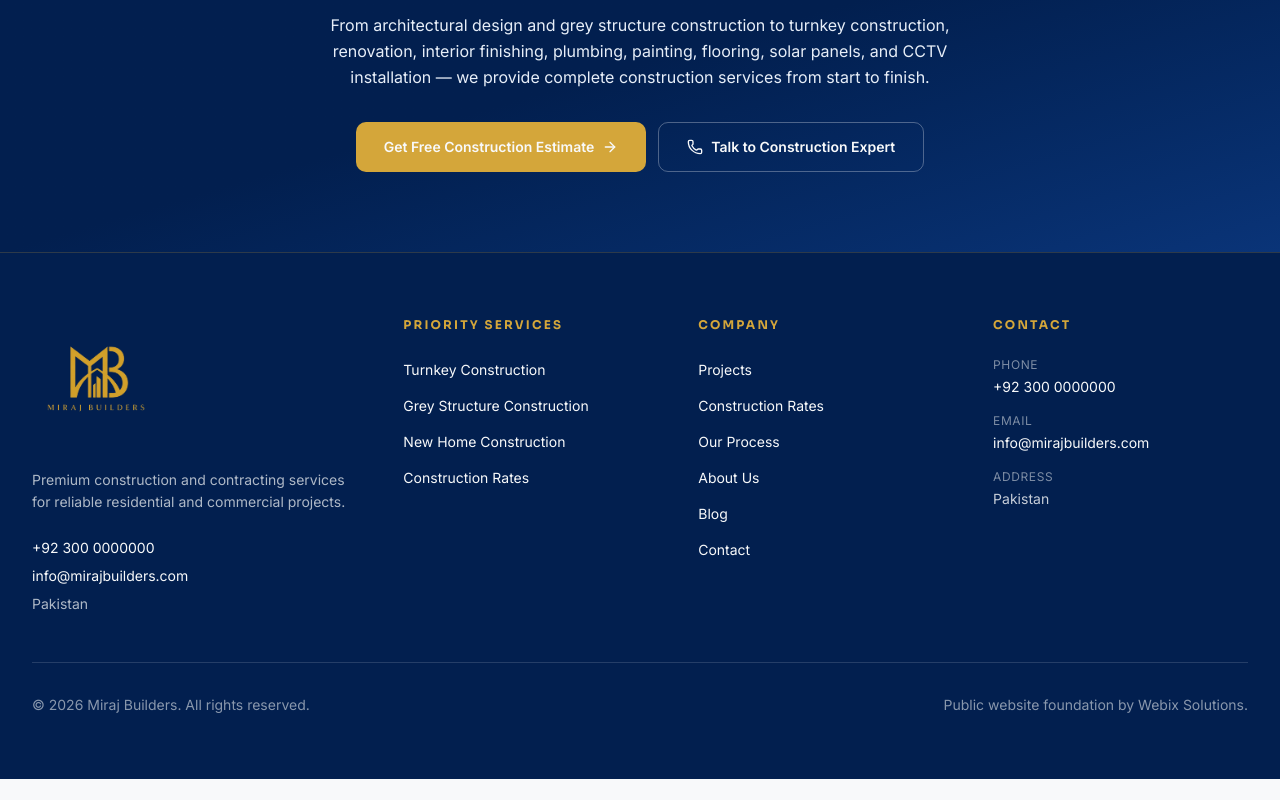
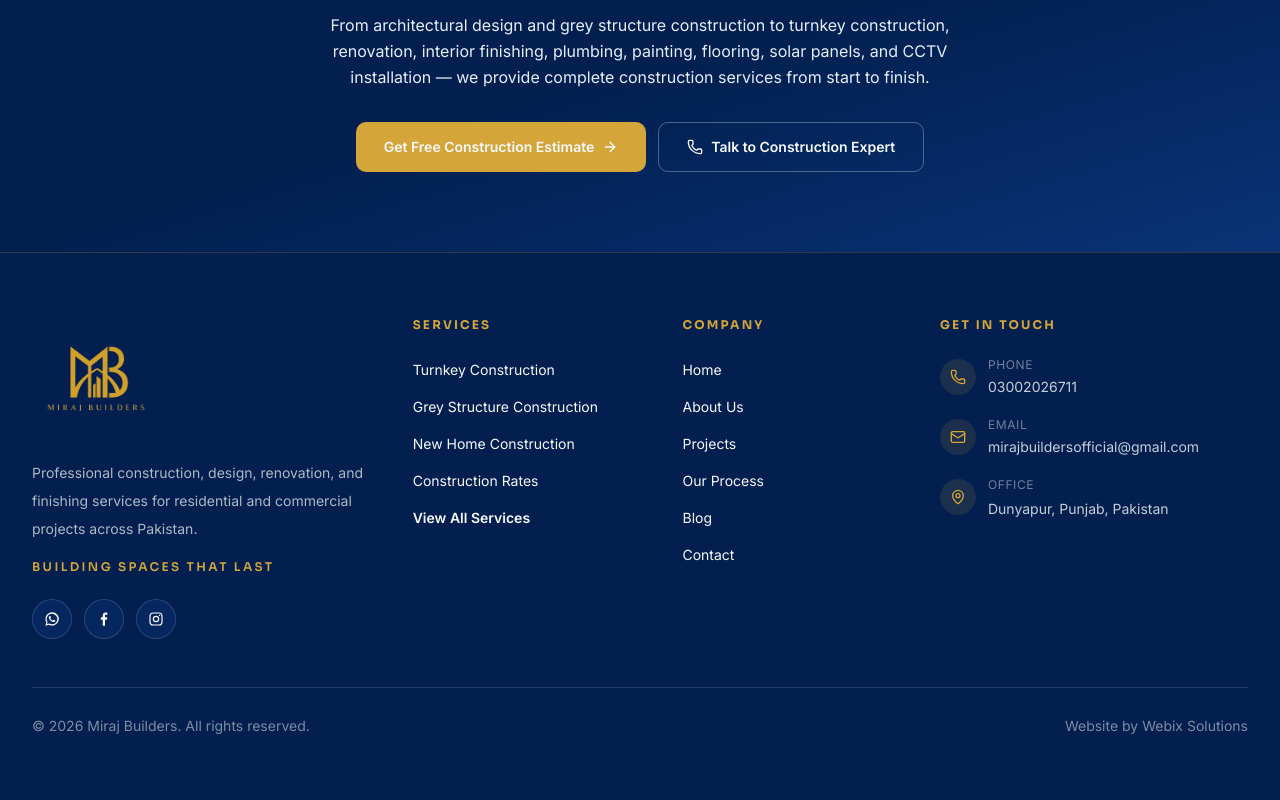
Before and after one commit to hashamdev-webix/miraj-builders, a Next.js app: page / in a window 1280 px wide. Shown: the part 6958-7758 px from the top of the page. Before the commit the page ends 7737 px from the top, so only its background shows below. Built offline with nearby package versions, Linux system fonts and the light colour scheme.

Commit message:
Fix footer icons and details

```diff
--- a/app/contact/page.tsx
+++ b/app/contact/page.tsx
@@ -45,6 +45,8 @@ const contactPageJsonLd = {
     areaServed: "Pakistan",
     address: {
       "@type": "PostalAddress",
+      addressLocality: "Dunyapur",
+      addressRegion: "Punjab",
       addressCountry: "PK",
     },
     contactPoint: {
--- a/components/Footer.tsx
+++ b/components/Footer.tsx
@@ -1,7 +1,85 @@
+import Image from "next/image";
 import Link from "next/link";
-import Image from "next/image";
+import {
+  Mail,
+  MapPin,
+  Phone,
+} from "lucide-react";
 import { SITE } from "@/lib/site";
 import { SERVICE_GROUPS } from "@/lib/routes";
+
+const companyLinks = [
+  { title: "Home", href: "/" },
+  { title: "About Us", href: "/about/" },
+  { title: "Projects", href: "/projects/" },
+  { title: "Our Process", href: "/process/" },
+  { title: "Blog", href: "/blog/" },
+  { title: "Contact", href: "/contact/" },
+];
+
+function FacebookIcon({ className = "" }: { className?: string }) {
+  return (
+    <svg
+      className={className}
+      viewBox="0 0 24 24"
+      fill="currentColor"
+      aria-hidden
+    >
+      <path d="M13.5 22v-9h3l.5-3.5h-3.5V7.25c0-1.01.28-1.7 1.75-1.7H17V2.42c-.3-.04-1.35-.12-2.57-.12-2.55 0-4.3 1.56-4.3 4.42V9.5H7.25V13h2.88v9h3.37Z" />
+    </svg>
+  );
+}
+
+function InstagramIcon({ className = "" }: { className?: string }) {
+  return (
+    <svg
+      className={className}
+      viewBox="0 0 24 24"
+      fill="none"
+      stroke="currentColor"
+      strokeWidth="1.8"
+      aria-hidden
+    >
+      <rect x="3" y="3" width="18" height="18" rx="5" />
+      <circle cx="12" cy="12" r="4" />
+      <circle cx="17.4" cy="6.6" r="1" fill="currentColor" stroke="none" />
+    </svg>
+  );
+}
+
+function WhatsAppIcon({ className = "" }: { className?: string }) {
+  return (
+    <svg
+      className={className}
+      viewBox="0 0 24 24"
+      fill="currentColor"
+      aria-hidden
+    >
+      <path d="M12.04 2a9.82 9.82 0 0 0-8.5 14.73L2 22l5.4-1.42A9.94 9.94 0 1 0 12.04 2Zm0 17.99a8 8 0 0 1-4.08-1.12l-.29-.17-3.2.84.86-3.12-.19-.32a7.93 7.93 0 1 1 6.9 3.89Zm4.35-5.94c-.24-.12-1.41-.7-1.63-.78-.22-.08-.38-.12-.54.12-.16.24-.62.78-.76.94-.14.16-.28.18-.52.06-.24-.12-1.01-.37-1.93-1.19a7.21 7.21 0 0 1-1.33-1.65c-.14-.24-.01-.37.1-.49.11-.11.24-.28.36-.42.12-.14.16-.24.24-.4.08-.16.04-.3-.02-.42-.06-.12-.54-1.3-.74-1.78-.19-.47-.39-.4-.54-.41h-.46c-.16 0-.42.06-.64.3-.22.24-.84.82-.84 2s.86 2.32.98 2.48c.12.16 1.69 2.58 4.1 3.62.57.25 1.02.4 1.37.51.58.18 1.1.16 1.51.1.46-.07 1.41-.58 1.61-1.14.2-.56.2-1.04.14-1.14-.06-.1-.22-.16-.46-.28Z" />
+    </svg>
+  );
+}
+
+const socialItems = [
+  {
+    label: "WhatsApp",
+    href: `https://wa.me/${SITE.whatsapp}`,
+    icon: WhatsAppIcon,
+    external: true,
+  },
+  {
+    label: "Facebook",
+    href: SITE.socials.facebook,
+    icon: FacebookIcon,
+    external: false,
+  },
+  {
+    label: "Instagram",
+    href: SITE.socials.instagram,
+    icon: InstagramIcon,
+    external: false,
+  },
+];
 
 export default function Footer() {
   const currentYear = new Date().getFullYear();
@@ -9,10 +87,12 @@ export default function Footer() {
 
   return (
     <footer className="border-t border-accent-500/20 bg-brand-900 text-surface-50">
-      <div className="mx-auto max-w-7xl px-6 py-16 lg:px-8">
-        <div className="grid gap-10 lg:grid-cols-[1.3fr_1fr_1fr_1fr]">
-          {/* Brand & Contact */}
-          <div className="lg:col-span-1">
+      <div className="mx-auto max-w-7xl px-6 py-14 lg:px-8 lg:py-16">
+        <div className="grid gap-x-12 gap-y-12 sm:grid-cols-2 lg:grid-cols-[1.35fr_0.9fr_0.85fr_1.25fr]">
+          {/* Brand */}
+          <div>
+            <Link href="/" className="inline-block">
+              <span className="sr-only">{SITE.name}</span>
               <Image
                 src={SITE.assets.logoTransparent}
                 alt={`${SITE.name} logo`}
@@ -20,45 +100,67 @@ export default function Footer() {
                 height={47}
                 className="h-auto w-28 lg:w-32"
               />
-            <p className="mt-6 font-body text-sm leading-relaxed text-surface-50/70">
-              Premium construction and contracting services for reliable
-              residential and commercial projects.
+            </Link>
+            <p className="mt-2 max-w-sm font-body text-sm leading-7 text-surface-50/70">
+              Professional construction, design, renovation, and finishing
+              services for residential and commercial projects across Pakistan.
             </p>
-            <div className="mt-6 space-y-2">
+            <p className="mt-4 font-heading text-xs font-semibold uppercase tracking-[0.2em] text-accent-500">
+              {SITE.tagline}
+            </p>
+
+            <div className="mt-6 flex items-center gap-3" aria-label="Social media">
+              {socialItems.map(({ label, href, icon: Icon, external }) =>
+                external ? (
                   <a
-                href={`tel:${SITE.phone}`}
-                className="block font-body text-sm text-accent-500 transition hover:text-accent-600"
+                    key={label}
+                    href={href}
+                    target="_blank"
+                    rel="noreferrer"
+                    aria-label={label}
+                    className="flex h-10 w-10 items-center justify-center rounded-full border border-surface-50/15 bg-brand-700/40 text-surface-50/80 transition-all hover:-translate-y-0.5 hover:border-accent-500 hover:bg-accent-500 hover:text-brand-900"
                   >
-                {SITE.phone}
+                    <Icon className="h-4 w-4" />
                   </a>
-              <a
-                href={`mailto:${SITE.email}`}
-                className="block font-body text-sm text-accent-500 transition hover:text-accent-600"
+                ) : (
+                  <Link
+                    key={label}
+                    href={href}
+                    aria-label={`${label} — Home`}
+                    title={`${label} link coming soon`}
+                    className="flex h-10 w-10 items-center justify-center rounded-full border border-surface-50/15 bg-brand-700/40 text-surface-50/80 transition-all hover:-translate-y-0.5 hover:border-accent-500 hover:bg-accent-500 hover:text-brand-900"
                   >
-                {SITE.email}
-              </a>
-              <p className="font-body text-sm text-surface-50/70">
-                {SITE.address}
-              </p>
+                    <Icon className="h-4 w-4" />
+                  </Link>
+                ),
+              )}
             </div>
           </div>
 
           {/* Priority Services */}
           <div>
             <h3 className="font-heading text-xs font-bold uppercase tracking-[0.18em] text-accent-500">
-              Priority Services
+              Services
             </h3>
             <ul className="mt-6 space-y-3">
               {priorityServices.map((service) => (
                 <li key={service.href}>
                   <Link
                     href={service.href}
-                    className="font-body text-sm text-surface-50/80 transition hover:text-accent-500"
+                    className="font-body text-sm leading-6 text-surface-50/75 transition hover:text-accent-500"
                   >
                     {service.title}
                   </Link>
                 </li>
               ))}
+              <li>
+                <Link
+                  href="/services/"
+                  className="inline-flex font-body text-sm font-semibold text-accent-500 transition hover:text-accent-600"
+                >
+                  View All Services
+                </Link>
+              </li>
             </ul>
           </div>
 
@@ -68,105 +170,85 @@ export default function Footer() {
               Company
             </h3>
             <ul className="mt-6 space-y-3">
-              <li>
+              {companyLinks.map((item) => (
+                <li key={item.href}>
                   <Link
-                  href="/projects/"
-                  className="font-body text-sm text-surface-50/80 transition hover:text-accent-500"
+                    href={item.href}
+                    className="font-body text-sm leading-6 text-surface-50/75 transition hover:text-accent-500"
                   >
-                  Projects
+                    {item.title}
                   </Link>
                 </li>
-              <li>
-                <Link
-                  href="/construction-rates/"
-                  className="font-body text-sm text-surface-50/80 transition hover:text-accent-500"
-                >
-                  Construction Rates
-                </Link>
-              </li>
-              <li>
-                <Link
-                  href="/process/"
-                  className="font-body text-sm text-surface-50/80 transition hover:text-accent-500"
-                >
-                  Our Process
-                </Link>
-              </li>
-              <li>
-                <Link
-                  href="/about/"
-                  className="font-body text-sm text-surface-50/80 transition hover:text-accent-500"
-                >
-                  About Us
-                </Link>
-              </li>
-              <li>
-                <Link
-                  href="/blog/"
-                  className="font-body text-sm text-surface-50/80 transition hover:text-accent-500"
-                >
-                  Blog
-                </Link>
-              </li>
-              <li>
-                <Link
-                  href="/contact/"
-                  className="font-body text-sm text-surface-50/80 transition hover:text-accent-500"
-                >
-                  Contact
-                </Link>
-              </li>
+              ))}
             </ul>
           </div>
 
           {/* Contact */}
           <div>
             <h3 className="font-heading text-xs font-bold uppercase tracking-[0.18em] text-accent-500">
-              Contact
+              Get in Touch
             </h3>
-            <div className="mt-6 space-y-4">
-              <div>
-                <p className="font-body text-xs uppercase tracking-wider text-surface-50/50">
-                  Phone
-                </p>
+            <address className="mt-6 space-y-5 not-italic">
               <a
                 href={`tel:${SITE.phone}`}
-                  className="mt-1 block font-body text-sm text-surface-50/80 transition hover:text-accent-500"
+                className="group flex items-start gap-3"
               >
+                <span className="mt-0.5 flex h-9 w-9 shrink-0 items-center justify-center rounded-full bg-accent-500/12 text-accent-500 transition group-hover:bg-accent-500 group-hover:text-brand-900">
+                  <Phone className="h-4 w-4" aria-hidden />
+                </span>
+                <span>
+                  <span className="block font-body text-xs uppercase tracking-wider text-surface-50/45">
+                    Phone
+                  </span>
+                  <span className="mt-1 block font-body text-sm text-surface-50/80 transition group-hover:text-accent-500">
                     {SITE.phone}
+                  </span>
+                </span>
               </a>
-              </div>
-              <div>
-                <p className="font-body text-xs uppercase tracking-wider text-surface-50/50">
-                  Email
-                </p>
+
               <a
                 href={`mailto:${SITE.email}`}
-                  className="mt-1 block font-body text-sm text-surface-50/80 transition hover:text-accent-500"
+                className="group flex items-start gap-3"
               >
+                <span className="mt-0.5 flex h-9 w-9 shrink-0 items-center justify-center rounded-full bg-accent-500/12 text-accent-500 transition group-hover:bg-accent-500 group-hover:text-brand-900">
+                  <Mail className="h-4 w-4" aria-hidden />
+                </span>
+                <span className="min-w-0">
+                  <span className="block font-body text-xs uppercase tracking-wider text-surface-50/45">
+                    Email
+                  </span>
+                  <span className="mt-1 block break-all font-body text-sm text-surface-50/80 transition group-hover:text-accent-500">
                     {SITE.email}
+                  </span>
+                </span>
               </a>
+
+              <div className="flex items-start gap-3">
+                <span className="mt-0.5 flex h-9 w-9 shrink-0 items-center justify-center rounded-full bg-accent-500/12 text-accent-500">
+                  <MapPin className="h-4 w-4" aria-hidden />
+                </span>
+                <span>
+                  <span className="block font-body text-xs uppercase tracking-wider text-surface-50/45">
+                    Office
+                  </span>
+                  <span className="mt-1 block font-body text-sm leading-6 text-surface-50/80">
+                    {SITE.address}
+                  </span>
+                </span>
               </div>
-              <div>
-                <p className="font-body text-xs uppercase tracking-wider text-surface-50/50">
-                  Address
-                </p>
-                <p className="mt-1 font-body text-sm text-surface-50/80">
-                  {SITE.address}
-                </p>
-              </div>
-            </div>
+
+            </address>
           </div>
         </div>
 
         {/* Bottom bar */}
-        <div className="mt-12 border-t border-brand-100/15 pt-8">
-          <div className="flex flex-col items-center justify-between gap-4 lg:flex-row">
-            <p className="font-body text-sm text-surface-50/55">
+        <div className="mt-12 border-t border-brand-100/15 pt-7">
+          <div className="flex flex-col items-center justify-between gap-3 text-center sm:flex-row sm:text-left">
+            <p className="font-body text-xs text-surface-50/50 sm:text-sm">
               © {currentYear} {SITE.name}. All rights reserved.
             </p>
-            <p className="font-body text-sm text-surface-50/55">
-              Public website foundation by Webix Solutions.
+            <p className="font-body text-xs text-surface-50/50 sm:text-sm">
+              Website by Webix Solutions
             </p>
           </div>
         </div>
--- a/components/contact/ContactForm.tsx
+++ b/components/contact/ContactForm.tsx
@@ -190,7 +190,7 @@ export default function ContactForm() {
                 type="tel"
                 inputMode="tel"
                 autoComplete="tel"
-                placeholder="+92 300 0000000"
+                placeholder={SITE.phone}
                 className={fieldClassName}
                 aria-invalid={Boolean(errors.phone)}
                 aria-describedby={errors.phone ? "phone-error" : undefined}
--- a/lib/site.ts
+++ b/lib/site.ts
@@ -2,14 +2,14 @@ export const SITE = {
   name: "Miraj Builders",
   shortName: "MB",
   tagline: "Building Spaces That Last", // TODO: confirm final tagline
-  phone: "+92 300 0000000", // TODO: replace with real phone number
-  whatsapp: "923000000000", // TODO: replace with real WhatsApp number
-  email: "info@mirajbuilders.com", // TODO: replace with real email
-  address: "Pakistan", // TODO: replace with exact city/address
+  phone: "03002026711",
+  whatsapp: "923002026711",
+  email: "mirajbuildersofficial@gmail.com",
+  address: "Dunyapur, Punjab, Pakistan",
   workingHours: "Monday to Saturday",
   socials: {
-    instagram: "#",
-    facebook: "#",
+    instagram: "/",
+    facebook: "/",
   },
   assets: {
     logoBlue: "/brand/logo-blue.png",
```
Also changed, not shown: 1 other file (tests, documents, lock files or other folders). Lines whose indentation alone changed are shown as unchanged.
